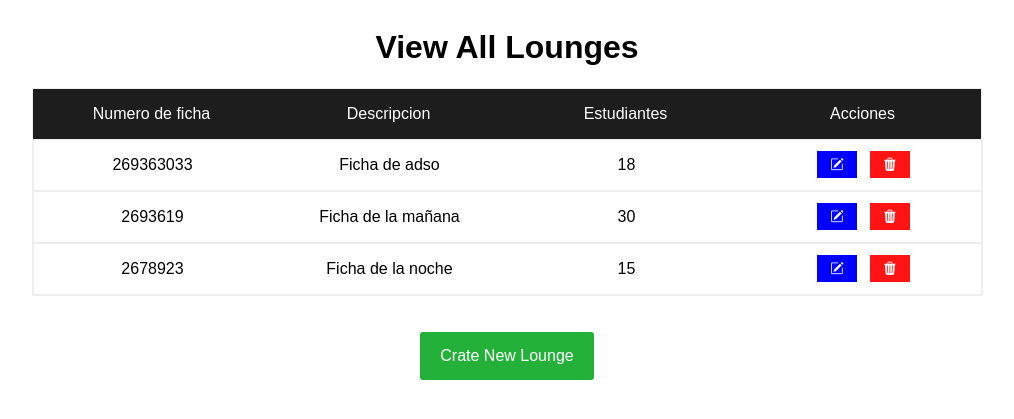
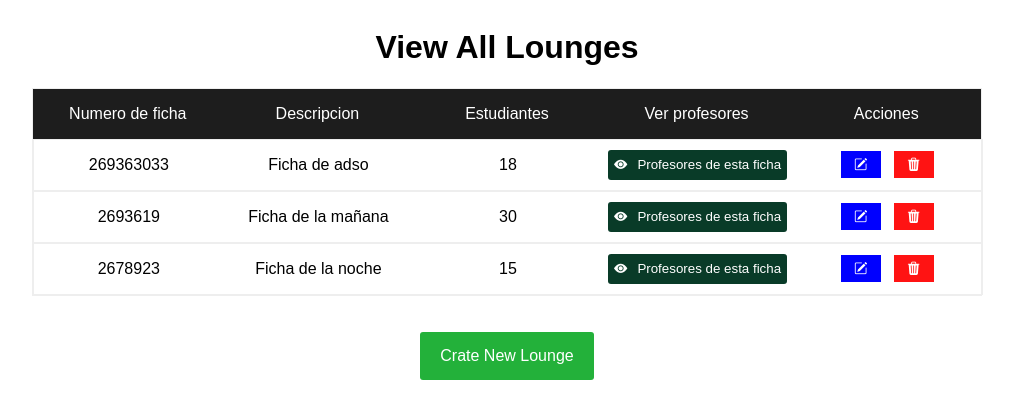
Before and after one commit to camidev234/crud-Django, a Django app: page /lounges/ in a window 1280 px wide. Shown: the top 419 px of the page, without its empty margins (133-1147 px from the left). Run offline with Django 4.2, Linux system fonts and the light colour scheme; data comes from the database, SQL or seed files in the repository; both versions use the stored data as it was after the commit.

Commit message:
Function view teachers of lounge created

```diff
--- a/LoungeApp/templates/asignLt.html
+++ b/LoungeApp/templates/asignLt.html
@@ -3,7 +3,7 @@
 <head>
     <meta charset="UTF-8">
     <meta name="viewport" content="width=device-width, initial-scale=1.0">
-    <title>Document</title>
+    <title>Assign teacher to a room</title>
 </head>
 <body>
     <form action="{% url 'saveAssignLt' %}" method="POST">
--- a/LoungeApp/templates/lounges.html
+++ b/LoungeApp/templates/lounges.html
@@ -4,7 +4,7 @@
     <meta charset="UTF-8">
     <meta name="viewport" content="width=device-width, initial-scale=1.0">
     <link rel="stylesheet" href="https://cdn.jsdelivr.net/npm/bootstrap-icons@1.11.1/font/bootstrap-icons.css">
-    <title>Document</title>
+    <title>All Lounges</title>
 
     <style>
         * {
@@ -34,7 +34,7 @@
         }
 
         .mod {
-            width: 25%;
+            width: 20%;
             display: flex;
             justify-content: center;
             align-items: center;
@@ -48,11 +48,24 @@
         }
 
         .row section {
-            width: 25%;
+            width: 20%;
             display: flex;
             justify-content: center;
             align-items: center;
             height: 50px;
+        }
+
+        .viewTeachers form button {
+            background-color: #093b28;
+            color: white;
+            border: none;
+            height: 30px;
+            border-radius: 3px;
+            display: flex;
+            gap: 10px;
+            justify-content: center;
+            align-items: center;
+            cursor: pointer;
         }
 
         .actions {
@@ -113,6 +126,7 @@
             <section class="h1 mod">Numero de ficha</section>
             <section class="h2 mod">Descripcion</section>
             <section class="h3 mod">Estudiantes</section>
+            <section class="h4 mod">Ver profesores</section>
             <section class="h5 mod">Acciones</section>
         </div>
         {% for lounge in lounges %}
@@ -120,6 +134,12 @@
             <section>{{lounge.lounge_number}}</section>
             <section>{{lounge.lounge_description}}</section>
             <section>{{lounge.lounge_students}}</section>
+            <section class="viewTeachers">
+                <form action="{% url 'filterTeachers' lounge.id %}" method="GET">
+                    {% csrf_token %}
+                    <button><i class="bi bi-eye-fill"></i><span>Profesores de esta ficha</span</button>
+                </form>
+            </section>
             <section class="actions ac">
                 <form action="{% url 'updateLoungeForm' lounge.id %}" method="post">
                     {% csrf_token %}
--- a/LoungeApp/templates/loungesTeacher.html
+++ b/LoungeApp/templates/loungesTeacher.html
@@ -4,7 +4,7 @@
     <meta charset="UTF-8">
     <meta name="viewport" content="width=device-width, initial-scale=1.0">
     <link rel="stylesheet" href="https://cdn.jsdelivr.net/npm/bootstrap-icons@1.11.1/font/bootstrap-icons.css">
-    <title>Document</title>
+    <title>Teachers-Lounges</title>
 
     <style>
         * {
@@ -106,7 +106,7 @@
 <body>
 
     <div class="tittle">
-        <h1>View All Lounges</h1>
+        <h1>View Teachers from a Lounge</h1>
     </div>
     <div class="fields">
         <div class="headerFields">
--- a/LoungeApp/urls.py
+++ b/LoungeApp/urls.py
@@ -10,4 +10,5 @@ urlpatterns = [
     path('viewAllLT/', v.indexLoungesTeachers, name='indexLt'),
     path('assignLt/', v.createLoungeTeacherView, name='assignLt'),
     path('assignLounge/', v.assignLounge, name='saveAssignLt'),
+    path('viewTeachersFromLounge/<int:id_lounge>', v.viewTeachersLounges, name='filterTeachers'),
 ]
--- a/LoungeApp/views.py
+++ b/LoungeApp/views.py
@@ -88,3 +88,17 @@ def assignLounge(request):
         return redirect('indexLt')
     else:
         return redirect('assignLt')
+
+def viewTeachersLounges(request, id_lounge):
+    teachersLounges = Teachers_lounges.objects.filter(lounge_id=id_lounge)
+    lounge = Lounge.objects.get(id=id_lounge)
+    teachers = []
+
+    for teacherLounge in teachersLounges:
+        teachers.append(teacherLounge.teacher)
+
+    if request.method == 'GET':
+        return render(request, 'teachersLounges.html', {
+            'lounges': lounge,
+            'teachers': teachers
+        })
--- a/Profesores/templates/createTeacher.html
+++ b/Profesores/templates/createTeacher.html
@@ -3,7 +3,7 @@
 <head>
     <meta charset="UTF-8">
     <meta name="viewport" content="width=device-width, initial-scale=1.0">
-    <title>Document</title>
+    <title>Create Teacher</title>
 </head>
 <body>
     <form action="{% url 'saveTeacher' %}" method="post">
--- a/Profesores/templates/teachers.html
+++ b/Profesores/templates/teachers.html
@@ -4,7 +4,7 @@
     <meta charset="UTF-8">
     <meta name="viewport" content="width=device-width, initial-scale=1.0">
     <link rel="stylesheet" href="https://cdn.jsdelivr.net/npm/bootstrap-icons@1.11.1/font/bootstrap-icons.css">
-    <title>Document</title>
+    <title>All Teachers</title>
 
     <style>
         * {
--- a/Profesores/templates/updateTeacher.html
+++ b/Profesores/templates/updateTeacher.html
@@ -4,8 +4,6 @@
     <meta charset="UTF-8">
     <meta name="viewport" content="width=device-width, initial-scale=1.0">
     <title>Update Teacher</title>
-
-    <!-- Vincula la CDN de Bootstrap CSS -->
     <link rel="stylesheet" href="https://cdn.jsdelivr.net/npm/bootstrap@5.3.0/dist/css/bootstrap.min.css">
 </head>
 <body>
```
Also changed, not shown: LoungeApp/templates/teachersLounges.html (added, +32 -0 lines), db.sqlite3.
